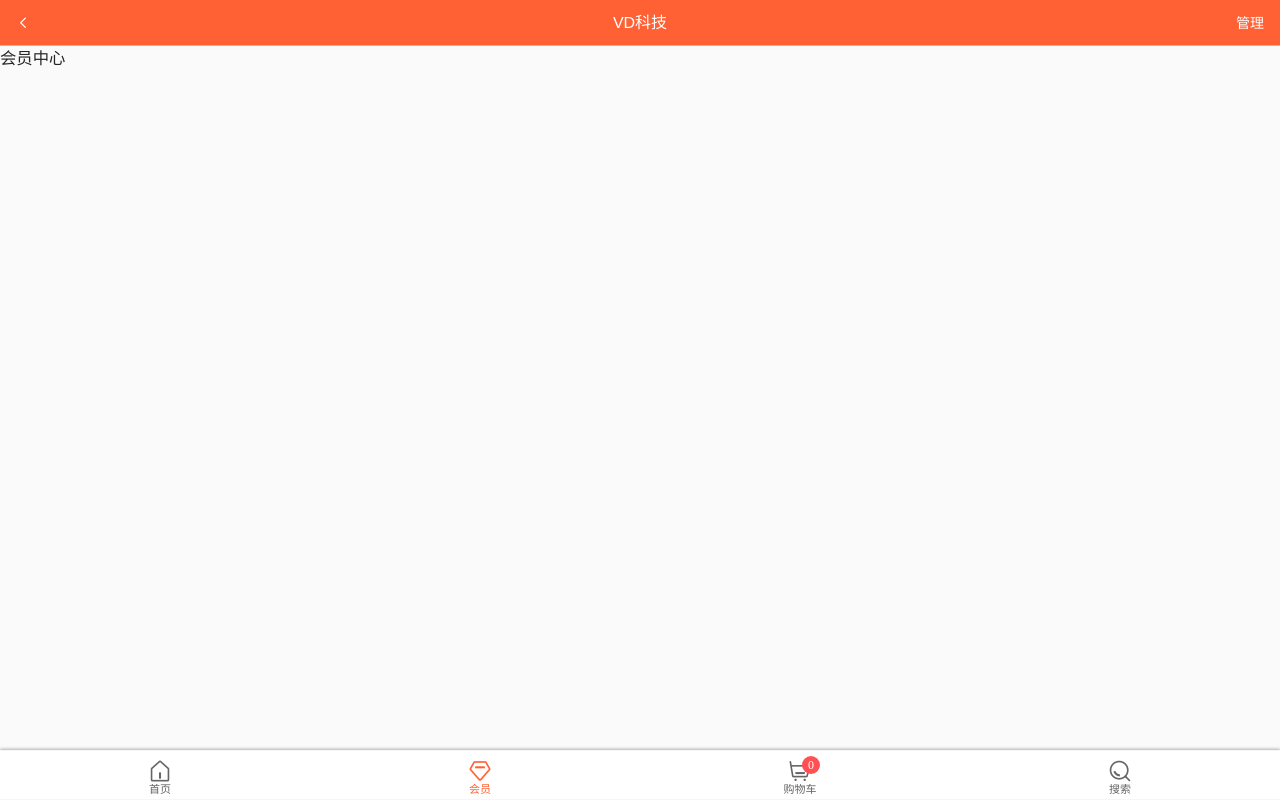
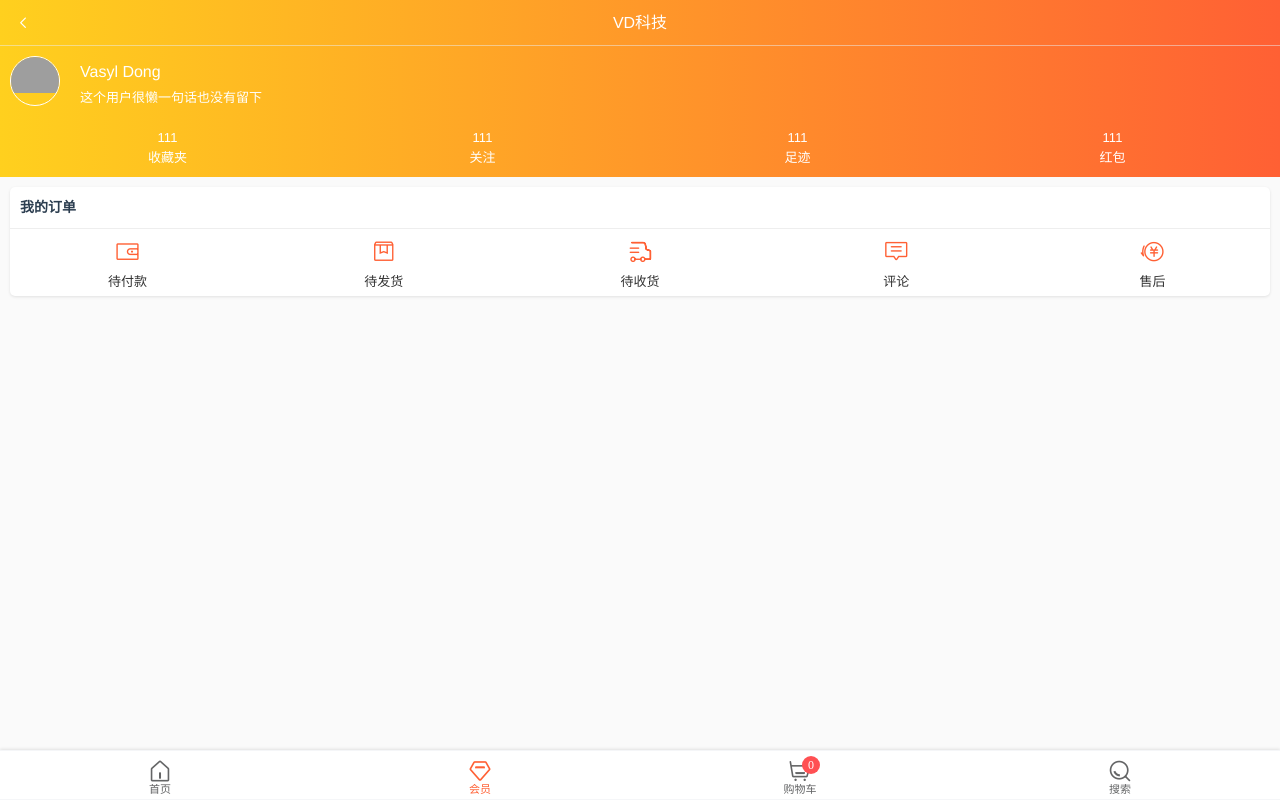
Before and after one commit to twsyue/VueShop, a Vue app: page /member in a window 1280 px wide. Built offline with nearby package versions, Linux system fonts and the light colour scheme; grey boxes are pictures that could not be loaded; what vue-preview would draw is missing.

Commit message:
修改界面样式

```diff
--- a/src/App.vue
+++ b/src/App.vue
@@ -56,7 +56,7 @@
         },
         created() {
             this.flag = this.$route.path === '/home' ? false : true;
-            this.isshopcar = this.$route.path === '/shopcar' ? false : true;
+            this.isshopcar = this.$route.path === '/shopcar' ? true : false;
         },
         components: {},
         methods: {
@@ -96,11 +96,14 @@
     };
 </script>
 <style lang="scss">
+    html,body,#app{
+        height: 100%;
+        width: 100%;
+    }
     #app {
         font-family: 'Avenir', Helvetica, Arial, sans-serif;
         -webkit-font-smoothing: antialiased;
         -moz-osx-font-smoothing: grayscale;
-        height: 100%;
     }
 
     .header {
@@ -109,7 +112,7 @@
         left: 0;
         right: 0;
         width: 100%;
-        background-color: #ff6034;
+        background: linear-gradient(to right,#ffd01e,#ff6034);
 
         .van-nav-bar__title, .van-icon, span {
             color: #fff;
@@ -117,29 +120,25 @@
     }
 
     .app-container {
-        position: fixed;
-        top: 46px;
-        left: 0;
-        right: 0;
-        bottom: 50px;
+        position: relative;
         color: #2c3e50;
         background: #fafafa;
         width: 100%;
+        height: 100%;
         overflow-x: hidden;
-
         .position-div {
             position: absolute;
             left: 0;
             right: 0;
-            top: 0;
+            top: 46px;
+            margin-bottom: 60px;
         }
-
     }
 
 
     .tabbar {
-        -webkit-box-shadow: 0 -1px 3px rgba(0, 0, 0, .3);
-        box-shadow: 0 -1px 3px rgba(0, 0, 0, .3);
+        -webkit-box-shadow: 0 -1px 3px rgba(0, 0, 0, .1);
+        box-shadow: 0 -1px 3px rgba(0, 0, 0, .1);
 
         .van-tabbar-item__icon {
             font-size: 24px;
--- a/src/views/Home.vue
+++ b/src/views/Home.vue
@@ -40,13 +40,14 @@
                 </router-link>
             </van-grid-item>
         </van-grid>
-                </div>
+    </div>
 </template>
 
 <script>
     import swiper from "../components/swiper";
     import Vue from 'vue';
     import {Grid, GridItem, Toast} from 'vant';
+
     Vue.use(Grid).use(GridItem).use(Toast);
 
     export default {
--- a/src/views/Member.vue
+++ b/src/views/Member.vue
@@ -1,24 +1,190 @@
 <template>
     <div class="member">
-    <h3>会员中心</h3>
+        <div class="top">
+            <div class="usercon">
+                <div class="imgcover">
+                    <img src="https://iconfont.alicdn.com/t/1550728574104.jpg@100h_100w.jpg" alt="">
+                </div>
+                <div class="userinfo">
+                    <h1>Vasyl Dong</h1>
+                    <p>这个用户很懒一句话也没有留下</p>
+                </div>
+            </div>
+          <div class="panel userpanel">
+            <div class="panelitem">
+              <div class="item-num">111</div>
+              <div class="item-title">收藏夹</div>
+            </div>
+            <div class="panelitem">
+              <div class="item-num">111</div>
+              <div class="item-title">关注</div>
+            </div>
+            <div class="panelitem">
+              <div class="item-num">111</div>
+              <div class="item-title">足迹</div>
+            </div>
+            <div class="panelitem">
+              <div class="item-num">111</div>
+              <div class="item-title">红包</div>
+            </div>
+          </div>
+        </div>
+      <div class="card">
+        <div class="card-header"><span>我的订单</span><span></span></div>
+        <div class="card-content">
+          <div class="panel cardpanel">
+            <div class="panelitem">
+              <div class="item-icon"><van-icon name="pending-payment" /></div>
+              <div class="item-title">待付款</div>
+            </div>
+            <div class="panelitem">
+              <div class="item-icon"><van-icon name="send-gift-o" /></div>
+              <div class="item-title">待发货</div>
+            </div>
+            <div class="panelitem">
+              <div class="item-icon"><van-icon name="logistics" /></div>
+              <div class="item-title">待收货</div>
+            </div>
+            <div class="panelitem">
+              <div class="item-icon"><van-icon name="comment-o" /></div>
+              <div class="item-title">评论</div>
+            </div>
+            <div class="panelitem">
+              <div class="item-icon"><van-icon name="refund-o" /></div>
+              <div class="item-title">售后</div>
+            </div>
+          </div>
+        </div>
+      </div>
     </div>
 </template>
 <script>
+    import Vue from 'vue';
+    import {Field, Toast, Icon} from 'vant';
+
+    Vue.use(Field).use(Toast).use(Icon);
+
     export default {
         name: "member",
         data() {
-      return {
-      }
+            return {}
         },
-    mounted() {},
-    created() {},
-    methods: {
+        mounted() {
         },
+        created() {
+        },
+        methods: {},
         components: {}
     }
 
 </script>
 
-<style lang="scss" scoped>
+<style lang="scss">
+  .member{
+    .top {
+      background: linear-gradient(to right, #ffd01e, #ff6034);
+      margin-bottom: 10px;
+
+      .usercon {
+        padding: 10px 5px;
+        display: flex;
+
+        .imgcover {
+          margin-left: 5px;
+          width: 50px;
+          height: 50px;
+          border-radius: 25px;
+          border: 1px solid #fff;
+          overflow: hidden;
+
+          img {
+            width: 100%;
+          }
+        }
+      }
+
+      .userinfo {
+        padding-left: 20px;
+        h1{font-size: 16px;color: #fff; margin: 0; line-height: 32px;}
+        p{font-size: 13px; color:#fff; margin: 0; line-height: 20px}
+      }
+      .userpanel{
+        padding: 10px;
+        .panelitem{
+          color: #fff;
+          width: 25%;
+          .item-num{font-size: 13px;}
+          .item-title{font-size: 13px;}
+        }
+      }
+    }
+    .panel{
+      display: flex;
+      justify-content: space-between;
+      .panelitem{
+        text-align: center;
+      }
+    }
+
+    .card {
+      font-size: 14px;
+      position: relative;
+      overflow: hidden;
+      margin: 10px;
+      border-radius: 5px;
+      background-color: white;
+      background-clip: padding-box;
+      -webkit-box-shadow: 0 1px 3px rgba(0, 0, 0, .1);
+      box-shadow: 0 1px 3px rgba(0, 0, 0, .1);
+
+      .card-header, .card-footer {
+        position: relative;
+        display: -webkit-box;
+        display: -ms-flexbox;
+        display: flex;
+        padding: 10px;
+        -webkit-box-pack: justify;
+        -ms-flex-pack: justify;
+        justify-content: space-between;
+        -webkit-box-align: center;
+        -ms-flex-align: center;
+        align-items: center;
+      }
+
+      .card-header {
+        font-size: 14px;
+        border-radius: 2px 2px 0 0;
+        border-bottom:1px solid #eeeeee;
+        span{ font-weight: bold}
+      }
+      .card-footer {
+        color: #6d6d72;
+        border-radius: 0 0 2px 2px;
+        border-top:1px solid #c7c7cc;
+      }
+
+      .card-content {
+        font-size: 14px;
+        position: relative;
+        display: block;
+        padding: 5px;
+        .cardpanel{
+          .panelitem{
+            width: 18%;
+            .item-icon{font-size: 25px;
+              i{
+                color:  #ff6034;
+              }
+
+
+            }
+            .item-title{font-size: 13px; color: #323232}
+          }
+        }
+      }
+
+
+    }
+  }
 
 </style>
--- a/src/views/goods/GoodsList.vue
+++ b/src/views/goods/GoodsList.vue
@@ -70,8 +70,8 @@
             width: 49%;
             min-height: 293px;
             border-radius: 5px;
-            border: 1px solid #c7c7cc;
-            box-shadow: 0 0 8px #c7c7cc;
+            -webkit-box-shadow: 0 1px 3px rgba(0, 0, 0, .1);
+            box-shadow: 0 1px 3px rgba(0, 0, 0, .1);
             margin-bottom: 7px;
 
             img {
--- a/src/views/news/NewsInfo.vue
+++ b/src/views/news/NewsInfo.vue
@@ -60,10 +60,10 @@
         }
 
         .subtitle {
-            font-size: 13px;
+            font-size: 12px;
             display: flex;
             justify-content: space-between;
-            color: #6d6d72;
+            color: #666;
             padding: 0 6px;
         }
 
--- a/src/views/news/NewsList.vue
+++ b/src/views/news/NewsList.vue
@@ -56,18 +56,20 @@
             list-style: none;
             padding: 10px 5px;
             .newsitem {
-                border-bottom: 1px solid #c7c7cc;
+                border-bottom: 1px solid #efeff4;
                 display: flex;
                 justify-content: space-between;
-                padding:10px 5px;
+                padding:15px 5px;
                 background-color: #fff;
 
                 .imgcov {
-                    width: 60px;
+                    width: 90px;
                     height: 60px;
+                    border-radius: 5px;
+                    overflow: hidden;
 
                     img {
-                        width: 60px;
+                        width: 90px;
                         height: 60px;
                     }
                 }
@@ -78,10 +80,10 @@
                     flex-direction: column;
                     justify-content: space-between;
 
-                    h1{ font-size: 14px; color: #242424}
+                    h1{ font-size: 14px; margin: 0; color: #000; font-weight: normal}
                     .info {
                         font-size: 12px;
-                        color: #323232;
+                        color: #666;
                         display: flex;
                         justify-content: space-between;
                     }
```
Lines whose indentation alone changed are shown as unchanged.
